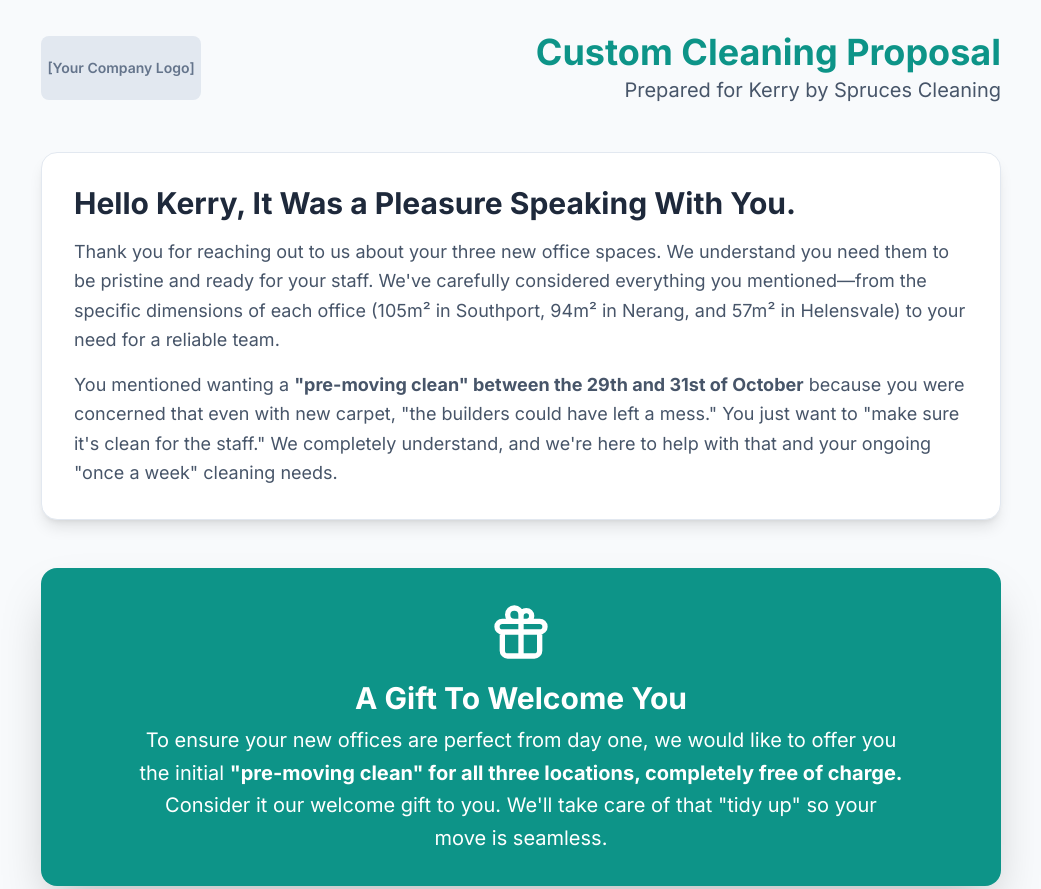
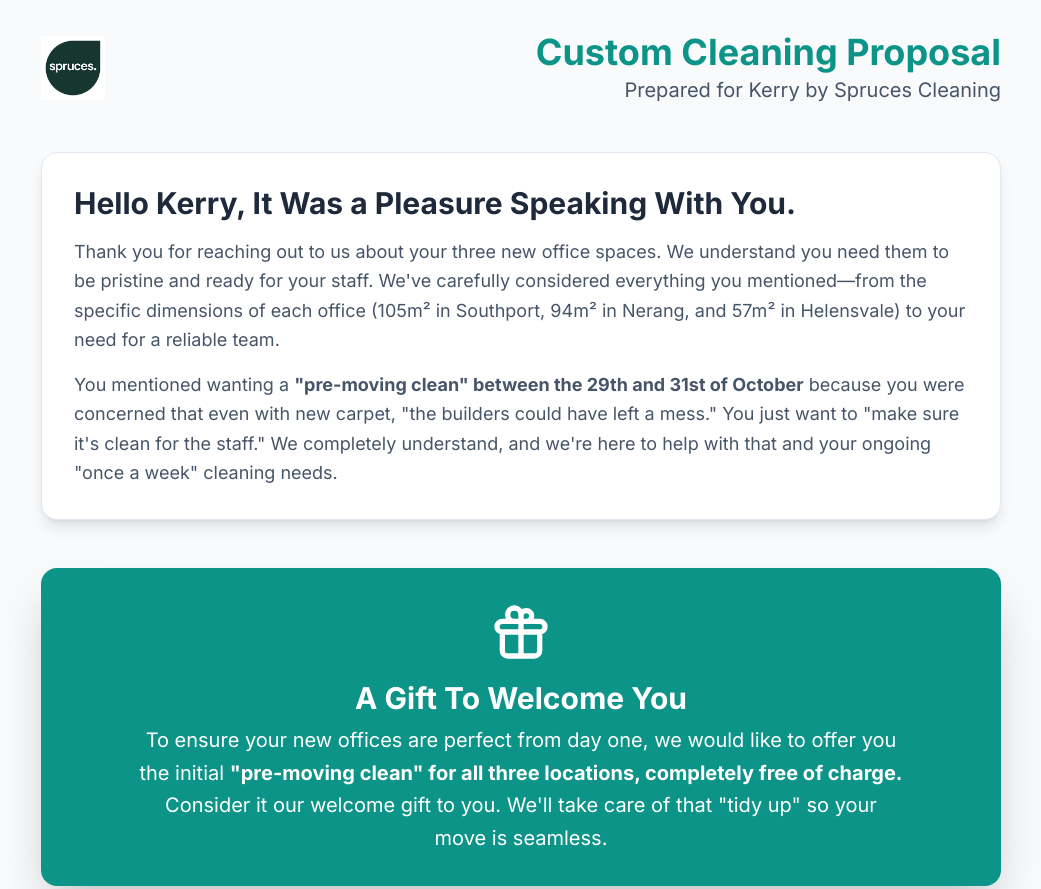
Before and after one commit to SprucesAustralia/kerry, a plain HTML site: page index.html in a window 1280 px wide. Shown: the top 889 px of the page, without its empty margins (119-1160 px from the left). Drawn offline with nearby package versions, Linux system fonts and the light colour scheme.

Commit message:
Update index.html

```diff
--- a/index.html
+++ b/index.html
@@ -32,9 +32,9 @@
 
         <!-- Header -->
         <header class="flex flex-col sm:flex-row items-center justify-between mb-12 gap-6">
-            <!-- Logo Placeholder -->
-            <div class="w-40 h-16 bg-slate-200 rounded-lg flex items-center justify-center text-slate-500 flex-shrink-0">
-                <span class="text-sm font-semibold">[Your Company Logo]</span>
+            <!-- Company Logo -->
+            <div class="w-40 h-16 flex items-center justify-start flex-shrink-0">
+                 <img src="download.png" alt="Spruces Cleaning Logo" class="max-w-full max-h-full object-contain">
             </div>
             <div class="text-center sm:text-right">
                 <h1 class="text-3xl md:text-4xl font-bold brand-text mb-1">Custom Cleaning Proposal</h1>
```
